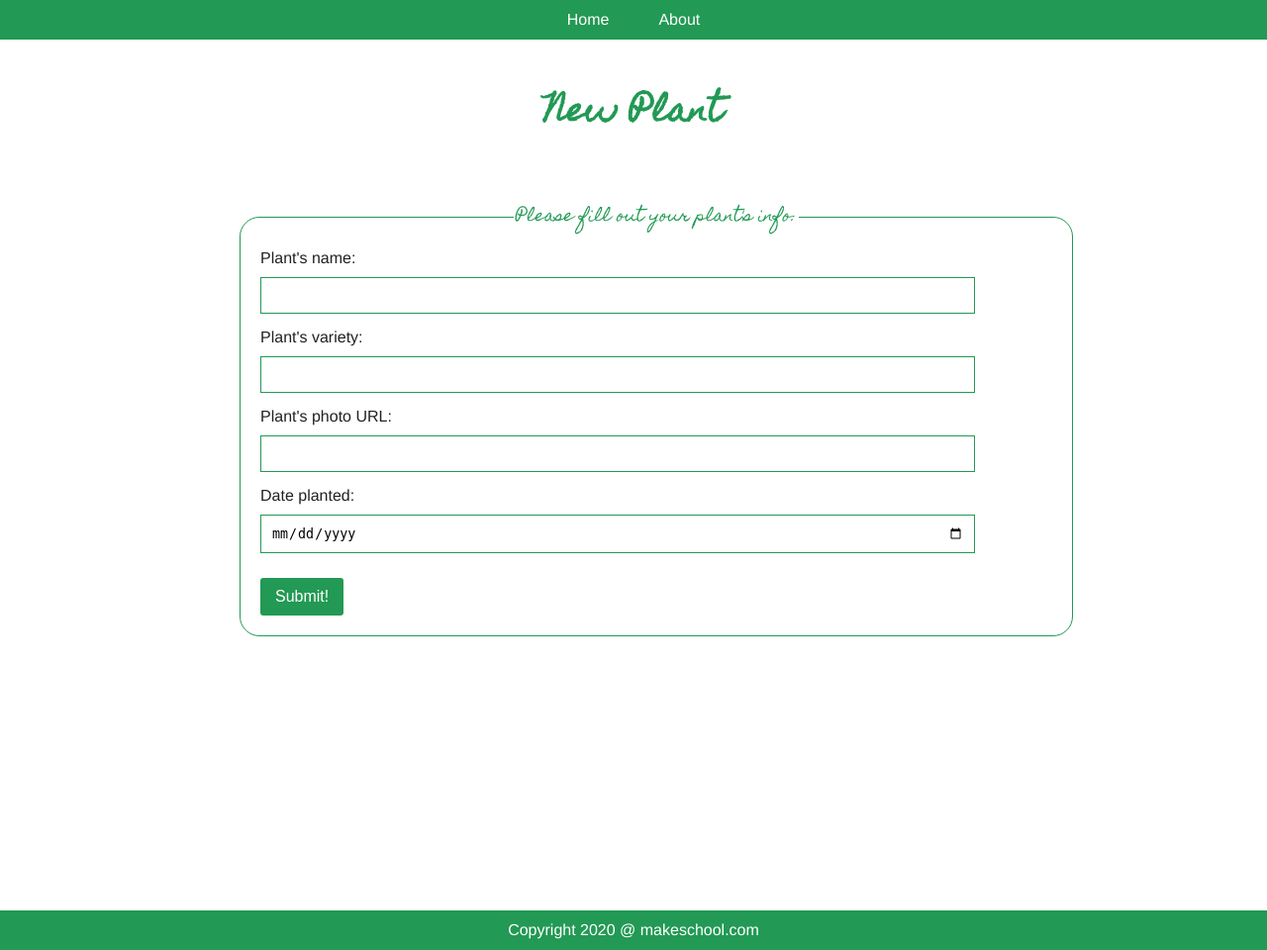
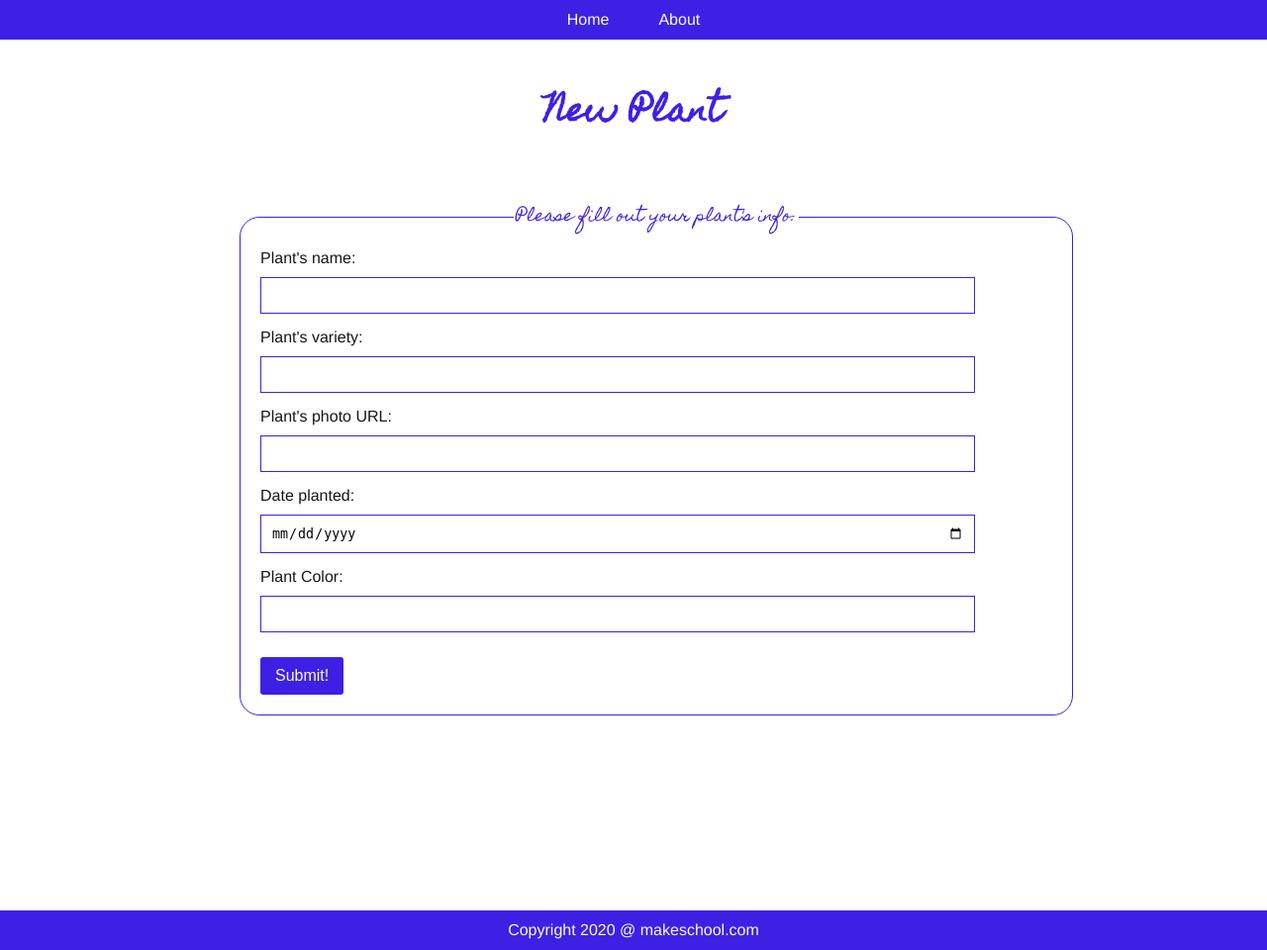
Before and after one commit to MarcelBarrios/ACS-1710-Assingment-5, a Flask app: page /create in a window 1280 px wide. Shown: the whole page at 99% size. Run offline with Flask 3, Linux system fonts and the light colour scheme; some libraries are stand-ins or nearby versions.

Commit message:
extra challenges done

```diff
--- a/app.py
+++ b/app.py
@@ -1,4 +1,4 @@
-from flask import Flask, request, redirect, render_template, url_for
+from flask import Flask, request, redirect, render_template, url_for, abort
 from flask_pymongo import PyMongo
 from bson.objectid import ObjectId
 
@@ -46,7 +46,8 @@ def create():
             'name': request.form.get('plant_name'),
             'variety': request.form.get('variety'),
             'photo_url': request.form.get('photo'),
-            'date_planted': request.form.get('date_planted')
+            'date_planted': request.form.get('date_planted'),
+            'color': request.form.get('color')
         }
         # TODO: Make an `insert_one` database call to insert the object into the
         # database's `plants` collection, and get its inserted id. Pass the
@@ -67,6 +68,9 @@ def detail(plant_id):
     # plant from the database, whose id matches the id passed in via the URL.
     plant_to_show = mongo.db.plants.find_one({"_id": ObjectId(plant_id)})
 
+    if not plant_to_show:
+        abort(404)
+
     # TODO: Use the `find` database operation to find all harvests for the
     # plant's id.
     # HINT: This query should be on the `harvests` collection, not the `plants`
@@ -78,6 +82,12 @@ def detail(plant_id):
         'harvests': harvests
     }
     return render_template('detail.html', **context)
+
+
+@app.errorhandler(404)
+def page_not_found(error):
+    """Custom 404 page."""
+    return render_template('404.html'), 404
 
 
 @app.route('/harvest/<plant_id>', methods=['POST'])
@@ -111,7 +121,8 @@ def edit(plant_id):
             'name': request.form.get('plant_name'),
             'variety': request.form.get('variety'),
             'photo_url': request.form.get('photo'),
-            'date_planted': request.form.get('date_planted')
+            'date_planted': request.form.get('date_planted'),
+            'color': request.form.get('color')
         }
 
         mongo.db.plants.update_one(
--- a/static/style.css
+++ b/static/style.css
@@ -1,5 +1,5 @@
 body {
-    color: #222;
+    color: #181717;
     font-family: 'Helvetica', sans-serif;
     margin: 0;
     padding: 0;
@@ -32,7 +32,7 @@ nav {
     height: 40px;
     display: flex;
     justify-content: center;
-    background-color: #229954;
+    background-color: #3E20E4;
     position: relative;
     top: 0;
     left: 0
@@ -41,8 +41,8 @@ nav {
 nav a {
     margin: auto 0;
     padding: 0 25px;
-    background-color: #229954;
-    color: white;
+    background-color: #3E20E4;
+    color: #f8f9fa;
     text-decoration: none;
 }
 
@@ -55,18 +55,20 @@ footer {
     justify-content: center;
     align-items: center;
     align-content: center;
-    background-color: #229954;
-    color: white;
+    background-color: #3E20E4;
+    color: #f8f9fa;
     position: absolute;
     bottom: 0;
     left: 0
 }
 
-a.nav, input.nav, form input.submit {
+a.nav,
+input.nav,
+form input.submit {
     border: none;
-    background-color: #229954;
+    background-color: #3E20E4;
     border-radius: 3px;
-    color: white;
+    color: #f8f9fa;
     padding: 10px 15px;
     text-decoration: none;
     font-size: 1em;
@@ -87,7 +89,7 @@ div#items {
 div.card {
     /* box-shadow: 0 4px 8px 0 rgba(0,0,0,0.2);
     transition: 0.3s; */
-    border: 1px solid #229954;
+    border: 1px solid #3E20E4;
     border-radius: 10px;
     width: 200px;
     height: 200px;
@@ -106,18 +108,20 @@ div.card-content {
     display: flex;
     flex-direction: column;
     justify-content: center;
-    height: 50px;
+    height: 60px;
 }
 
 div.card-content a {
-    color: #229954;
+    color: #3E20E4;
     font-weight: bold;
     text-decoration: none;
     align-self: center;
 }
 
-h1, h2, h3 {
-    color: #229954;
+h1,
+h2,
+h3 {
+    color: #3E20E4;
     font-family: 'Homemade Apple', cursive;
 }
 
@@ -130,14 +134,14 @@ form {
 }
 
 form fieldset {
-    border: 1px solid #229954;
+    border: 1px solid #3E20E4;
     border-radius: 20px;
     padding: 10px 20px;
     width: 100%;
 }
 
 form legend {
-    color: #229954;
+    color: #3E20E4;
     text-align: center;
     font-family: 'Homemade Apple', cursive;
 }
@@ -149,7 +153,7 @@ form label {
 }
 
 form input {
-    border: 1px solid #229954;
+    border: 1px solid #3E20E4;
     padding: 10px;
     margin: 10px 0;
     max-width: 700px;
@@ -170,5 +174,5 @@ div.info {
 
 div.harvest-history {
     margin: 30px 0;
-    color: #666;
+    color: #f8f9fa;
 }
--- a/templates/create.html
+++ b/templates/create.html
@@ -29,6 +29,11 @@
                 <input type="date" name="date_planted">
             </label>
 
+            <label>
+                Plant Color:
+                <input type="text" id="color" name="color">
+            </label>
+
             <input type="submit" class="submit" value="Submit!">
         </fieldset>
     </form>
--- a/templates/edit.html
+++ b/templates/edit.html
@@ -33,6 +33,10 @@ object, using the context data passed in from the route.
                 <input type="date" name="date_planted" value="{{ plant.date_planted }}">
             </label>
 
+            <label for="color">Plant Color:</label>
+            <input type="text" id="color" name="color" value="{{ plant.color }}">
+            </label>
+
             <input type="submit" class="submit" value="Submit!">
         </fieldset>
     </form>
--- a/templates/plants_list.html
+++ b/templates/plants_list.html
@@ -26,6 +26,7 @@
                     <a href="{{ url_for('detail', plant_id=plant['_id']) }}">
                         {{ plant['name'] }}
                     </a>
+                    <p>Color: {{ plant['color']}}</p>
                 </div>
             </div>
             {% endfor %}
```
Also changed, not shown: templates/404.html (added, +40 -0 lines).
